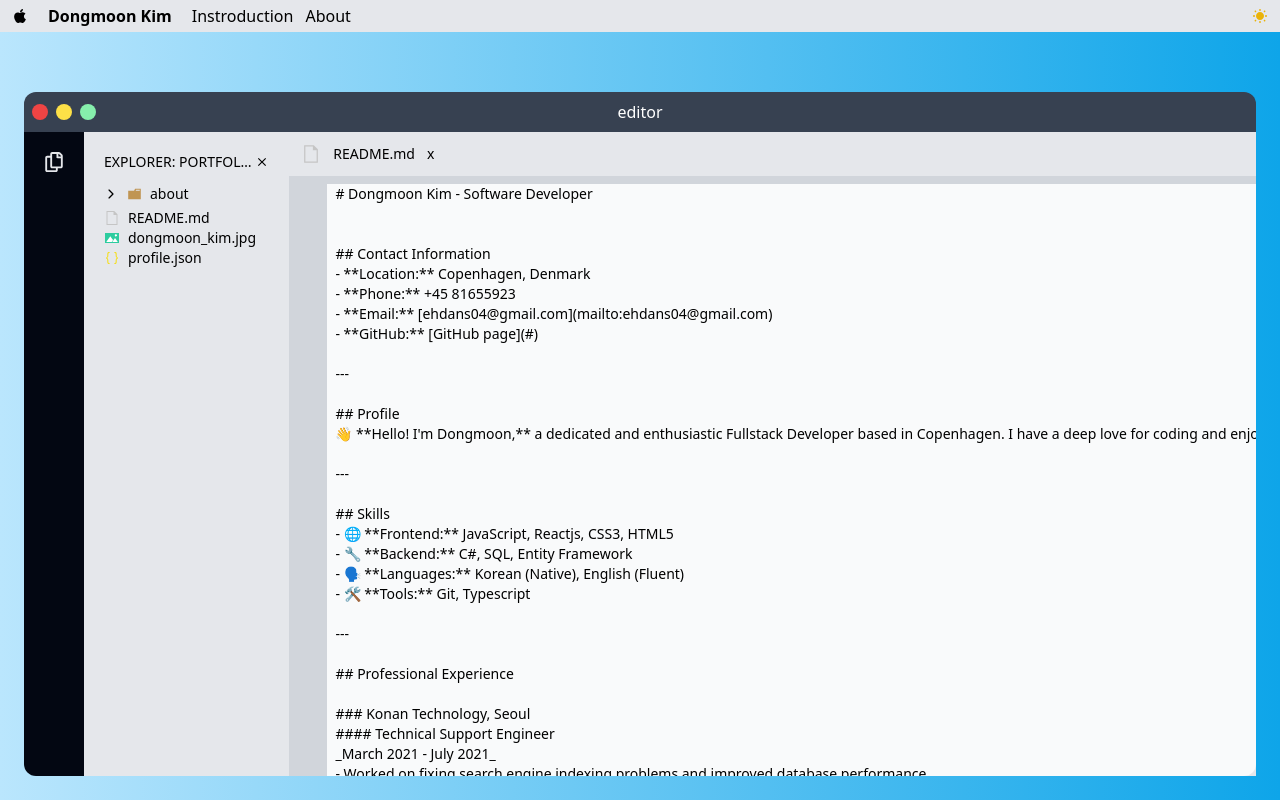
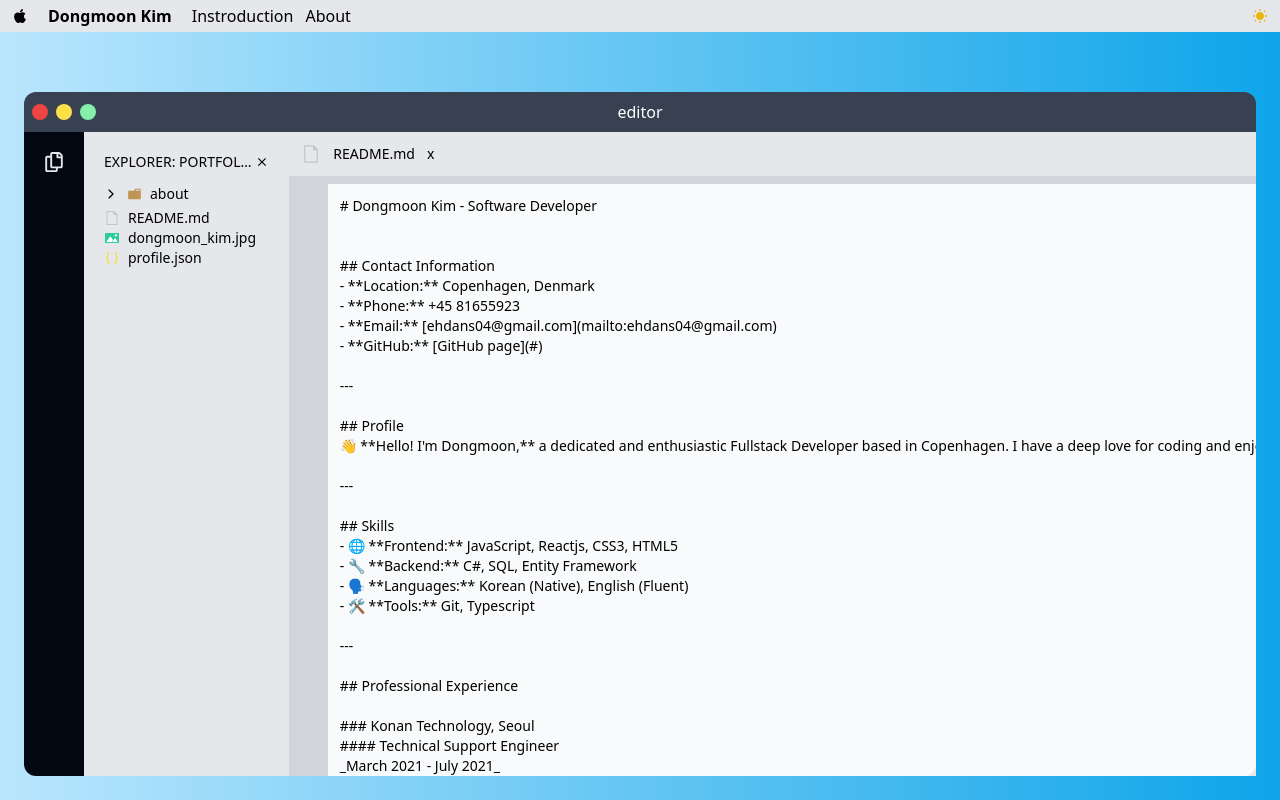
Before and after one commit to Dongmoon29/portfolio, a Next.js app: page /about in a window 1280 px wide. Built offline with nearby package versions, Linux system fonts and the light colour scheme.

Commit message:
change: padding on editor

```diff
--- a/src/components/about/vscode/vscodeEditorArea.tsx
+++ b/src/components/about/vscode/vscodeEditorArea.tsx
@@ -54,7 +54,7 @@
         <div
           className={`${
             theme === 'dark' ? 'bg-gray-700' : 'bg-gray-300'
-          } w-10 mr-2`}></div>
+          } w-10`}></div>
         <EditorContent
           currentContents={currentContents}
           loading={loading}
@@ -81,7 +81,7 @@
   if (typeof currentContents === 'string') {
     return (
       <textarea
-        className="pb-2 w-full bg-inherit h-full resize-none focus:outline-none overflow-x-auto"
+        className="p-3 w-full bg-inherit h-full resize-none focus:outline-none overflow-x-auto"
         value={currentContents}
         wrap="off"
         onChange={onChange}
@@ -92,7 +92,7 @@
   if (!loading && mediaContent) {
     return (
       <iframe
-        className="w-full bg-inherit flex-1"
+        className="w-full p-3 bg-inherit flex-1"
         src={mediaContent}
         title="vscode"
       />
```
